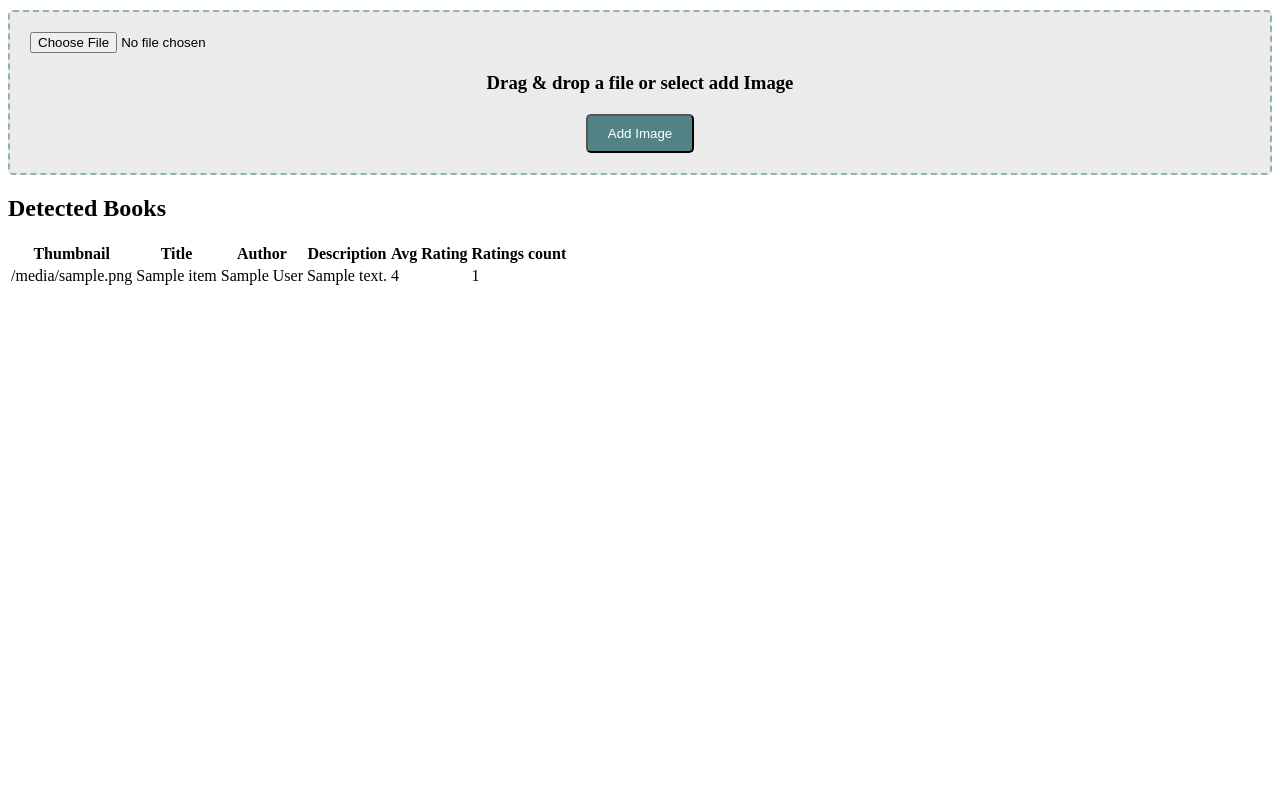
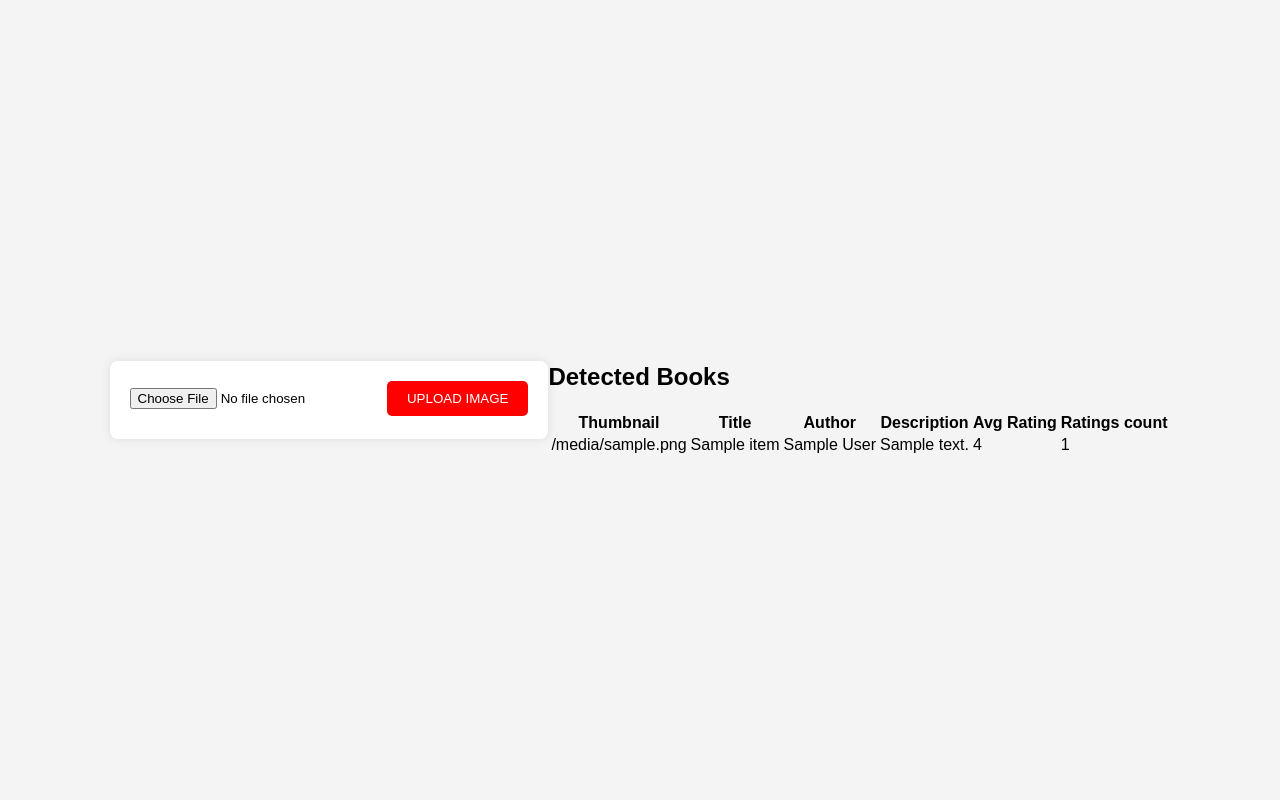
Before and after one commit to nikodemicek/BookReading, a Flask app: template app/templates/index.html in a window 1280 px wide. Run offline with Flask 3, Linux system fonts and the light colour scheme; the template is opened without the code that fills it: most values are stand-ins (such as "Sample title", 1, 10 or a date in 2020).

Commit message:
style added

```diff
--- a/app/main.py
+++ b/app/main.py
@@ -1,8 +1,10 @@
 from flask import Flask, request, render_template, flash, redirect
 from werkzeug.utils import secure_filename
 import os
+from key import get_flask_secret_key
 
 app = Flask(__name__)
+app.secret_key =   get_flask_secret_key()
 BASE_DIR = os.path.dirname(os.path.abspath(__file__))
 app.config['UPLOAD_FOLDER'] = os.path.join(BASE_DIR, 'uploads')
 app.config['MAX_CONTENT_LENGTH'] = 16 * 1024 * 1024  # 16 MB limit
--- a/app/static/script.js
+++ b/app/static/script.js
@@ -1,69 +1,25 @@
-// This function will be called when dragging over the drop area
-function fileDragHover(e) {
-    e.preventDefault();
-    e.stopPropagation();
-    var fileDrag = document.getElementById('file-drag');
-    fileDrag.className = (e.type === 'dragover' ? 'hover' : 'file-drag');
-}
+function submitFiles() {
+    let fileInput = document.getElementById('fileElem');
+    let formData = new FormData();
 
-// This function will be called when a file is dropped into the drop area
-function fileSelectHandler(e) {
-    fileDragHover(e); // Call the fileDragHover function
-
-    // Get the files that were dropped
-    var files = e.target.files || e.dataTransfer.files;
-
-    // We need to send dropped files to Server
-    uploadFiles(files);
-}
-
-// Function to upload files to the server
-function uploadFiles(files) {
-    var formData = new FormData();
-
-    // Loop through each of the selected files.
-    for (var i = 0; i < files.length; i++) {
-        var file = files[i];
-
-        // Check the file type.
-        if (!file.type.match('image.*')) {
-            continue;
-        }
-
-        // Add the file to the request.
-        formData.append('files[]', file, file.name);
+    for (let i = 0; i < fileInput.files.length; i++) {
+        formData.append('file' + i, fileInput.files[i]);
     }
 
-    // Set up the request.
-    var xhr = new XMLHttpRequest();
-
-    // Open the connection.
-    xhr.open('POST', '/', true);
-
-    // Set up a handler for when the task for the request is complete.
-    xhr.onload = function () {
-        if (xhr.status == 200) {
-            alert('Upload complete!');
-            // Refresh the page or display a success message
-        } else {
-            alert('An error occurred while uploading the file. Please try again.');
-            // Display an error message
-        }
-    };
-
-    // Send the data.
-    xhr.send(formData);
+    // Example AJAX request (You need to replace 'your-server-endpoint' with your actual server URL)
+    fetch('your-server-endpoint', {
+        method: 'POST',
+        body: formData
+    })
+    .then(response => response.json())
+    .then(data => {
+        // Handle response data
+        console.log(data);
+        // Update the table-container with results
+        // For example:
+        // document.getElementById('table-container').innerHTML = '<table>...</table>';
+    })
+    .catch(error => {
+        console.error('Error:', error);
+    });
 }
-
-// Initialize the drag and drop events
-function Init() {
-    var fileDrag = document.getElementById('file-drag');
-
-    // file select
-    fileDrag.addEventListener('dragover', fileDragHover, false);
-    fileDrag.addEventListener('dragleave', fileDragHover, false);
-    fileDrag.addEventListener('drop', fileSelectHandler, false);
-}
-
-// Call the initialization function when the window is fully loaded
-window.addEventListener('load', Init, false);
--- a/app/static/style.css
+++ b/app/static/style.css
@@ -1,24 +1,38 @@
-/* Add styles for uploader */
-.uploader {
-    border: 2px dashed #91b0b3;
-    border-radius: 5px;
-    background: #ebebeb;
-    margin: 10px auto;
-    padding: 20px;
+body {
+    font-family: Arial, sans-serif;
+    display: flex;
+    justify-content: center;
+    align-items: center;
+    height: 100vh;
+    margin: 0;
+    background-color: #f4f4f4;
 }
 
-.drag-text h3 {
-    text-align: center;
+form {
+    background-color: white;
+    padding: 20px;
+    border-radius: 8px;
+    box-shadow: 0 0 10px rgba(0, 0, 0, 0.1);
 }
 
-.file-upload-btn {
-    background: #548386;
+input[type="file"] {
+    margin-bottom: 10px;
+}
+
+input[type="submit"] {
+    background-color: red;
     color: white;
+    border: none;
+    padding: 10px 20px;
+    text-transform: uppercase;
+    cursor: pointer;
     border-radius: 5px;
-    padding: 10px 20px;
-    margin: 0 auto;
-    display: block;
+}
+
+input[type="submit"]:hover {
+    background-color: darkred;
+}
+
+.table-container {
     margin-top: 20px;
 }
-
-/* Add additional styles for alignments, interactions and responsive design */
--- a/app/templates/index.html
+++ b/app/templates/index.html
@@ -5,20 +5,12 @@
     <link rel="stylesheet" type="text/css" href="{{ url_for('static', filename='style.css') }}">
 </head>
 <body>
-    <form action="/" method="post" enctype="multipart/form-data" id="file-upload-form" class="uploader">
-        <div id="file-drag">
-            <!-- <div id="file-upload-btn" class="file-upload-btn"> -->
-                <!-- <div class="image-upload-wrap"> -->
-                    <input class="file-upload-input" type='file' name='file' onchange="fileSelectHandler(event);;" accept="image/*" />
-                    <div class="drag-text">
-                        <h3>Drag & drop a file or select add Image</h3>
-                    </div>
-                <!-- </div> -->
-                <button class="file-upload-btn" type="button" onclick="$('.file-upload-input').trigger('click')">Add Image</button>
-            <!-- </div> -->
-        </div>
+    <form action="/" method="post" enctype="multipart/form-data">
+        <input type="file" name="file" id="file">
+        <input type="submit" value="Upload Image" name="submit">
     </form>
 
+    <div class="table_container">
     {% if data %}
         <h2>Detected Books</h2>
         <table>
@@ -45,7 +37,7 @@
             {% endfor %}
         </table>
     {% endif %}
-
+    </div>
 
     <script src="{{ url_for('static', filename='script.js') }}"></script>
 
--- a/app/text_detector.py
+++ b/app/text_detector.py
@@ -20,7 +20,7 @@ def read_book_text(image, book_box):
         roi = cv2.rotate(roi, cv2.ROTATE_90_COUNTERCLOCKWISE)
     """
     # Use pytesseract to read text from the ROI
-    text = pytesseract.image_to_string(roi, config='--psm 1')
+    text = pytesseract.image_to_string(roi, config='--psm 5')
     return text
 
 def detect_text_on_objects(processed_image, detected_objects):
```
